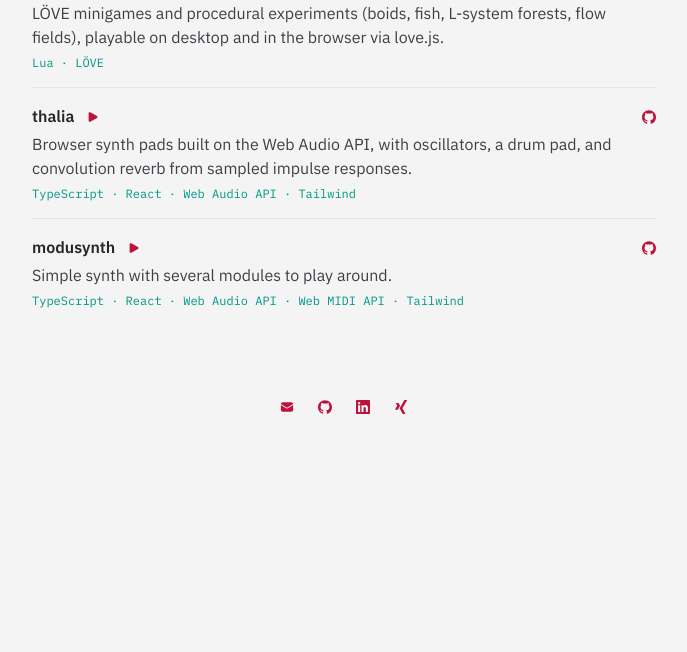
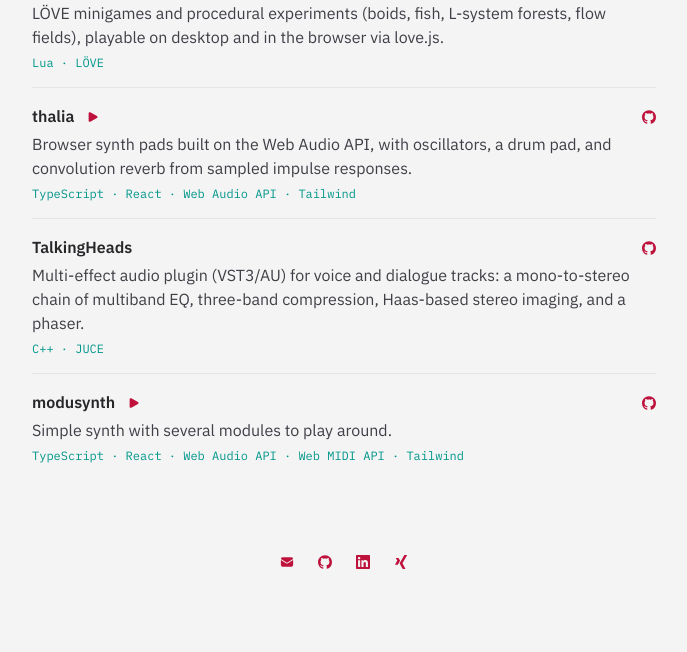
Before and after one commit to adrian729/sanchez.albanell.adrian, a FastAPI app: page / in a window 1280 px wide. Shown: the part 725-1377 px from the top of the page, without its empty margins (296-983 px from the left). Before the commit the page ends 1139 px from the top, so only its background shows below. Run offline with FastAPI, Linux system fonts and the light colour scheme.

Commit message:
add project

```diff
--- a/templates/index.html
+++ b/templates/index.html
@@ -64,6 +64,16 @@
       <li class="py-4">
         <p class="flex items-baseline justify-between gap-4">
           <span class="flex items-baseline gap-3">
+            <span class="font-semibold">TalkingHeads</span>
+          </span>
+          <a href="https://github.com/adrian729/TalkingHeads" target="_blank" rel="noopener" aria-label="TalkingHeads on GitHub" title="TalkingHeads on GitHub" class="cv-icon-only text-sm text-cv-link hover:text-rose-900 transition-colors">{{ icon_github('currentColor') }}</a>
+        </p>
+        <p class="mt-1 text-cv-ink-soft">Multi-effect audio plugin (VST3/AU) for voice and dialogue tracks: a mono-to-stereo chain of multiband EQ, three-band compression, Haas-based stereo imaging, and a phaser.</p>
+        <p class="mt-1.5 font-cv-mono text-xs text-teal-600">C++ · JUCE</p>
+      </li>
+      <li class="py-4">
+        <p class="flex items-baseline justify-between gap-4">
+          <span class="flex items-baseline gap-3">
             <span class="font-semibold">modusynth</span>
             <a href="https://adrian729.github.io/modusynth/" target="_blank" rel="noopener" aria-label="Try modusynth" title="Try modusynth" class="cv-icon-only text-sm text-cv-link hover:text-rose-900 transition-colors">{{ icon_play('currentColor') }}</a>
           </span>
```
